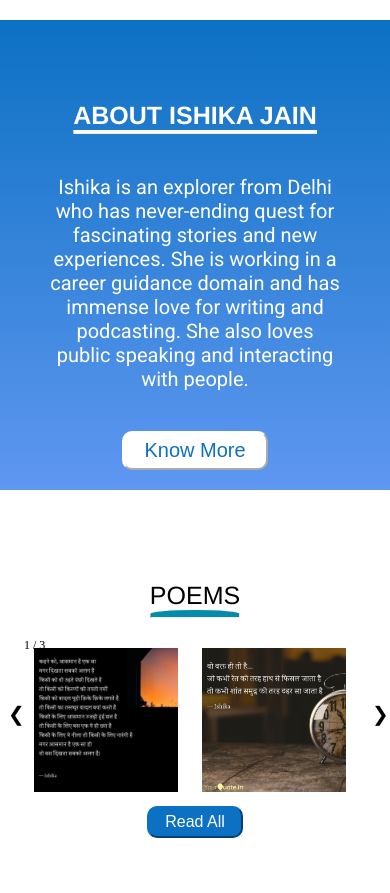
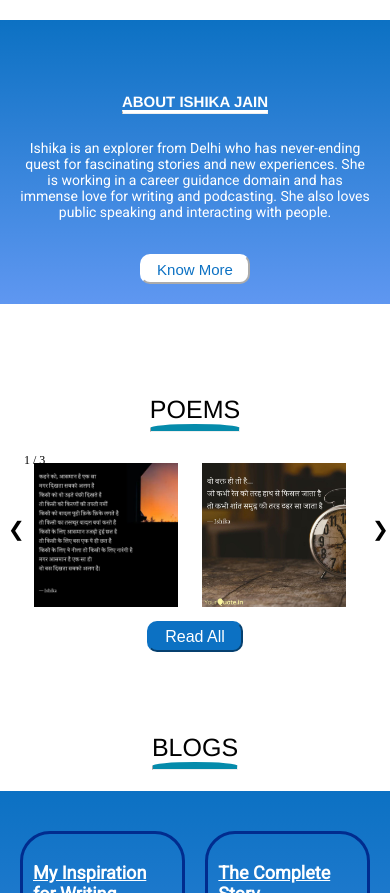
Before and after one commit to KushagraJain58-cmd/Portfolio-Site, a plain HTML site: page index.html in a window 390 px wide. Shown: the part 905-1798 px from the top of the page. Drawn offline with nearby package versions, Linux system fonts and the light colour scheme; no server answers.

Commit message:
About page

```diff
--- a/style.css
+++ b/style.css
@@ -1501,6 +1501,19 @@ p
 	width: 100%;
 	object-fit: cover;
 }
+.about-heading h2
+{
+	font-size: 15px;
+}
+.about-para
+	{
+	font-size: 14px;
+	padding: 0px 20px 0px 20px;
+	}
+.about-more button
+{
+	font-size: 15px;
+}
 
 }
 
@@ -1589,12 +1602,13 @@ p
 
 	.about-heading h2
 	{
-	font-size: 18px;
+	font-size: 12px;
 	}
 
 	.about-para
 	{
-	font-size: 12px;
+	font-size: 10px;
+	padding: 0px 20px 0px 20px;
 	}
 
 	.about-more button
```
